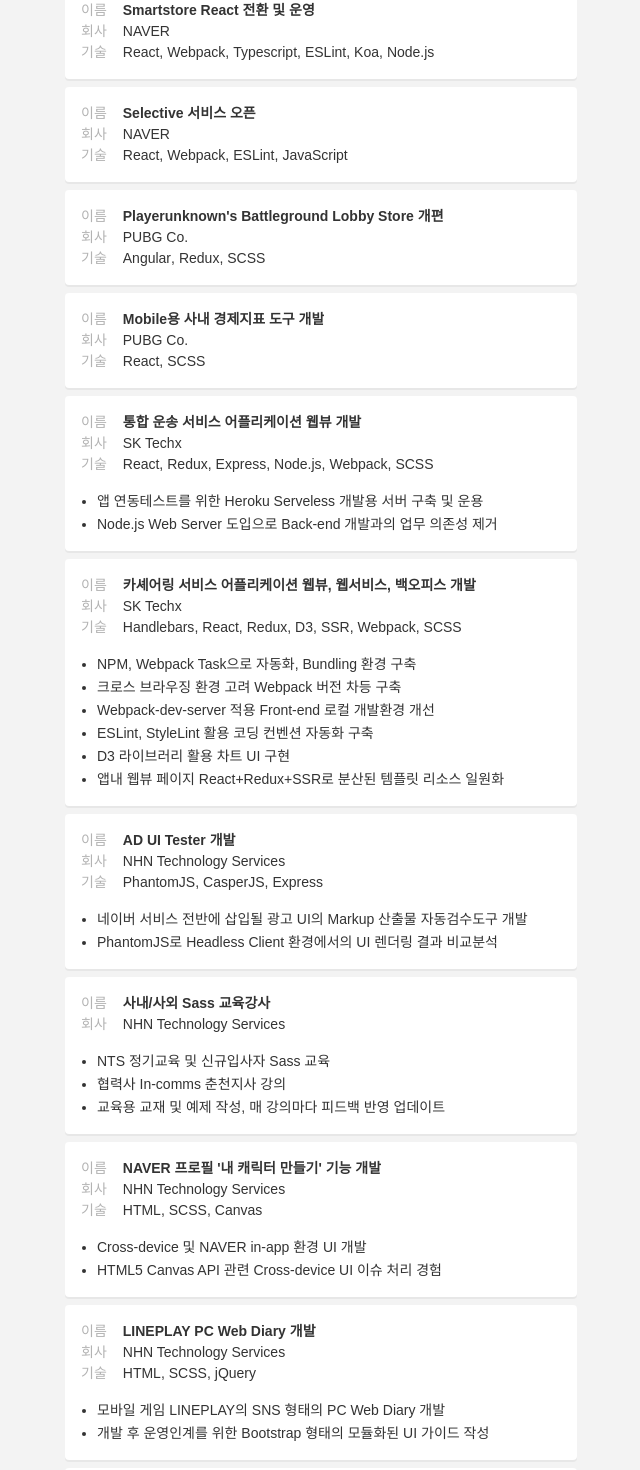
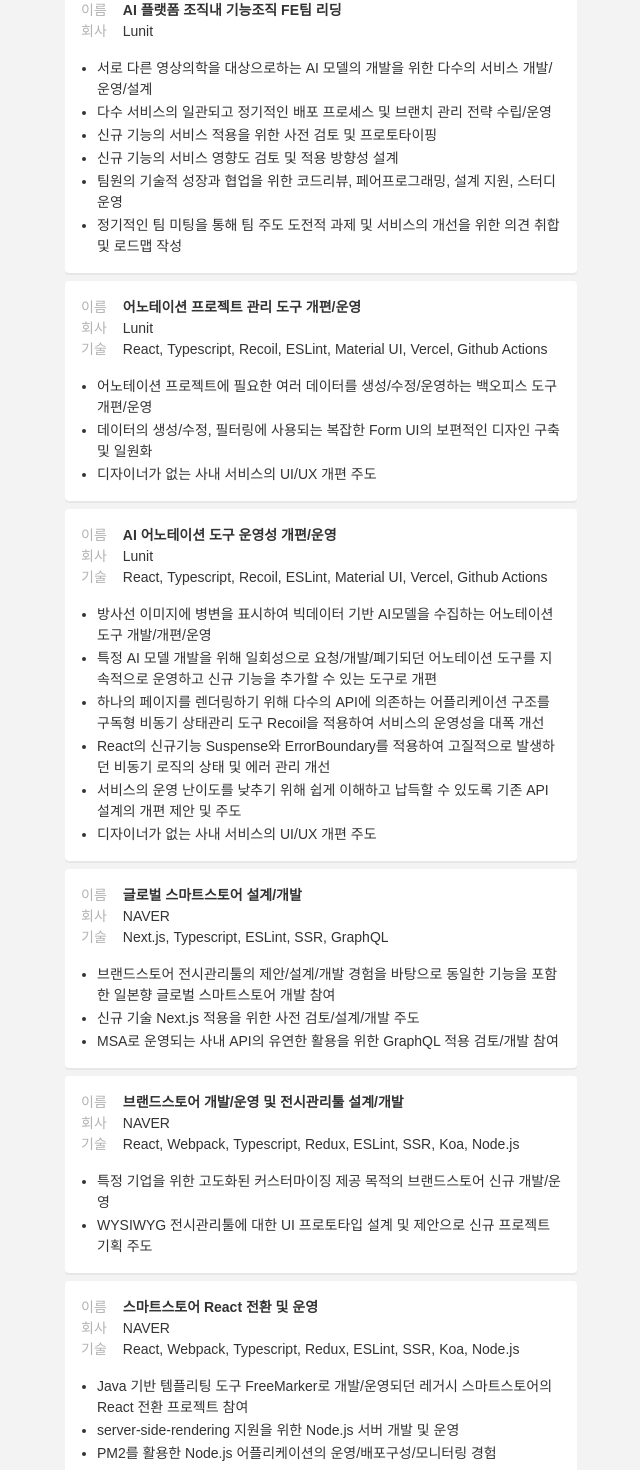
Before and after one commit to reumia/resume-next, a Next.js app: page / in a window 1280 px wide. Shown: the part 938-2408 px from the top of the page, without its empty margins (319-959 px from the left). Built offline with nearby package versions, Linux system fonts and the light colour scheme.

Commit message:
feat: update the resume

```diff
--- a/src/data/profile.ts
+++ b/src/data/profile.ts
@@ -4,7 +4,7 @@
   name: "조현석",
   startAt: new Date(2013, 2, 1),
   descriptions:
-    "Front-end 주력의 JavaScript 개발자입니다.<br/>Naver 서비스의 Markup을 통해 HTML/SCSS의 차별화된 전문성을 쌓았으며, Vue/React 등의 Modern View Framework의 경험과 Node.js Express를 이용한 API WAS 개발, Client 도구개발 등 JavaScript 생태계를 폭 넓게 경험했습니다.  JAVA, PHP 등의 일반적인 Back-end환경과의 협업과 Heroku, Firebase등을 이용한 REST, Serverless 환경 기반 개발 역량을 갖추었습니다.",
+    "Front-end 주력의 JavaScript 개발자입니다.<br/>Naver 서비스의 Markup을 통해 HTML/SCSS의 차별화된 전문성을 쌓았으며, React/Next.js 등의 Modern View Framework의 경험과 Node.js Express를 이용한 API WAS 개발, Client 도구개발 등 JavaScript 생태계를 폭 넓게 경험했습니다.  JAVA, PHP, Python 등의 일반적인 RESTful, GraphQL 환경의 협업 경험, Firebase, Heroku 등을 이용한 Serverless 환경 기반 개발 역량을 갖추었습니다.",
   image: "/profile-min.png",
   socials: [
     {
--- a/src/data/resume.ts
+++ b/src/data/resume.ts
@@ -29,24 +29,140 @@
   ],
   projects: [
     {
-      name: "Smartstore React 전환 및 운영",
+      name: "AI 플랫폼 조직내 기능조직 FE팀 리딩",
+      company: "Lunit",
+      descriptions: [
+        "서로 다른 영상의학을 대상으로하는 AI 모델의 개발을 위한 다수의 서비스 개발/운영/설계",
+        "다수 서비스의 일관되고 정기적인 배포 프로세스 및 브랜치 관리 전략 수립/운영",
+        "신규 기능의 서비스 적용을 위한 사전 검토 및 프로토타이핑",
+        "신규 기능의 서비스 영향도 검토 및 적용 방향성 설계",
+        "팀원의 기술적 성장과 협업을 위한 코드리뷰, 페어프로그래밍, 설계 지원, 스터디 운영",
+        "정기적인 팀 미팅을 통해 팀 주도 도전적 과제 및 서비스의 개선을 위한 의견 취합 및 로드맵 작성",
+      ],
+    },
+    {
+      name: "어노테이션 프로젝트 관리 도구 개편/운영",
+      company: "Lunit",
+      skills: [
+        "React",
+        "Typescript",
+        "Recoil",
+        "ESLint",
+        "Material UI",
+        "Vercel",
+        "Github Actions",
+      ],
+      descriptions: [
+        "어노테이션 프로젝트에 필요한 여러 데이터를 생성/수정/운영하는 백오피스 도구 개편/운영",
+        "데이터의 생성/수정, 필터링에 사용되는 복잡한 Form UI의 보편적인 디자인 구축 및 일원화",
+        "디자이너가 없는 사내 서비스의 UI/UX 개편 주도",
+      ],
+    },
+    {
+      name: "AI 어노테이션 도구 운영성 개편/운영",
+      company: "Lunit",
+      skills: [
+        "React",
+        "Typescript",
+        "Recoil",
+        "ESLint",
+        "Material UI",
+        "Vercel",
+        "Github Actions",
+      ],
+      descriptions: [
+        "방사선 이미지에 병변을 표시하여 빅데이터 기반 AI모델을 수집하는 어노테이션 도구 개발/개편/운영",
+        "특정 AI 모델 개발을 위해 일회성으로 요청/개발/폐기되던 어노테이션 도구를 지속적으로 운영하고 신규 기능을 추가할 수 있는 도구로 개편",
+        "하나의 페이지를 렌더링하기 위해 다수의 API에 의존하는 어플리케이션 구조를 구독형 비동기 상태관리 도구 Recoil을 적용하여 서비스의 운영성을 대폭 개선",
+        "React의 신규기능 Suspense와 ErrorBoundary를 적용하여 고질적으로 발생하던 비동기 로직의 상태 및 에러 관리 개선",
+        "서비스의 운영 난이도를 낮추기 위해 쉽게 이해하고 납득할 수 있도록 기존 API 설계의 개편 제안 및 주도",
+        "디자이너가 없는 사내 서비스의 UI/UX 개편 주도",
+      ],
+    },
+    {
+      name: "글로벌 스마트스토어 설계/개발",
       company: "NAVER",
-      skills: ["React", "Webpack", "Typescript", "ESLint", "Koa", "Node.js"],
+      skills: ["Next.js", "Typescript", "ESLint", "SSR", "GraphQL"],
+      descriptions: [
+        "브랜드스토어 전시관리툴의 제안/설계/개발 경험을 바탕으로 동일한 기능을 포함한 일본향 글로벌 스마트스토어 개발 참여",
+        "신규 기술 Next.js 적용을 위한 사전 검토/설계/개발 주도",
+        "MSA로 운영되는 사내 API의 유연한 활용을 위한 GraphQL 적용 검토/개발 참여",
+      ],
+    },
+    {
+      name: "브랜드스토어 개발/운영 및 전시관리툴 설계/개발",
+      company: "NAVER",
+      skills: [
+        "React",
+        "Webpack",
+        "Typescript",
+        "Redux",
+        "ESLint",
+        "SSR",
+        "Koa",
+        "Node.js",
+      ],
+      descriptions: [
+        "특정 기업을 위한 고도화된 커스터마이징 제공 목적의 브랜드스토어 신규 개발/운영",
+        "WYSIWYG 전시관리툴에 대한 UI 프로토타입 설계 및 제안으로 신규 프로젝트 기획 주도",
+      ],
+    },
+    {
+      name: "스마트스토어 React 전환 및 운영",
+      company: "NAVER",
+      skills: [
+        "React",
+        "Webpack",
+        "Typescript",
+        "Redux",
+        "ESLint",
+        "SSR",
+        "Koa",
+        "Node.js",
+      ],
+      descriptions: [
+        "Java 기반 템플리팅 도구 FreeMarker로 개발/운영되던 레거시 스마트스토어의 React 전환 프로젝트 참여",
+        "server-side-rendering 지원을 위한 Node.js 서버 개발 및 운영",
+        "PM2를 활용한 Node.js 어플리케이션의 운영/배포구성/모니터링 경험",
+      ],
     },
     {
       name: "Selective 서비스 오픈",
       company: "NAVER",
-      skills: ["React", "Webpack", "ESLint", "JavaScript"],
+      skills: ["React", "Webpack", "Typescript", "Redux", "ESLint"],
+      descriptions: [
+        "네이버 쇼핑 라이브 전신인 Selective 서비스 개발/오픈 지원",
+        "FE 개발자가 없는 타 팀의 프로젝트 FE 리드로 지원, 프로젝트 설계 및 운영가이드 구축 주도",
+        "Mobile/PC 멀티플랫폼 대응 HTML5 Video Player 개발",
+        "React 기반 CSR 반응형 웹 어플리케이션",
+      ],
     },
     {
-      name: "Playerunknown's Battleground Lobby Store 개편",
+      name: "네이버 쇼핑 리뷰작성 도구 운영/개편",
+      company: "NAVER",
+      skills: ["React", "Webpack", "TypeScript", "Redux", "ESLint"],
+      descriptions: [
+        "네이버 쇼핑 리뷰작성 도구 운영 및 개편",
+        "Mobile/PC 멀티플랫폼 대응 드래그&드롭 UI 개발",
+      ],
+    },
+    {
+      name: "게임 로비 및 스토어 운영/개편",
       company: "PUBG Co.",
       skills: ["Angular", "Redux", "SCSS"],
+      descriptions: [
+        "언리얼 인앱 브라우저에 Angular.js로 개발된 게임 로비 어플리케이션 운영",
+        "Angular.js로 개발된 기존 어플리케이션을 Angular4로 개편",
+        "상점 메뉴 디자인 개편 및 신규 배틀패스 메뉴 개발",
+      ],
     },
     {
-      name: "Mobile용 사내 경제지표 도구 개발",
+      name: "모바일 수익 지표 시각화 도구 개발",
       company: "PUBG Co.",
       skills: ["React", "SCSS"],
+      descriptions: [
+        "Tableau로 제공되던 수익 지표 대신 모바일로 쉽게 확인할 수 이는 실시간성 모바일 시각화 도구에 대한 개발 필요",
+      ],
     },
     {
       name: "통합 운송 서비스 어플리케이션 웹뷰 개발",
```
